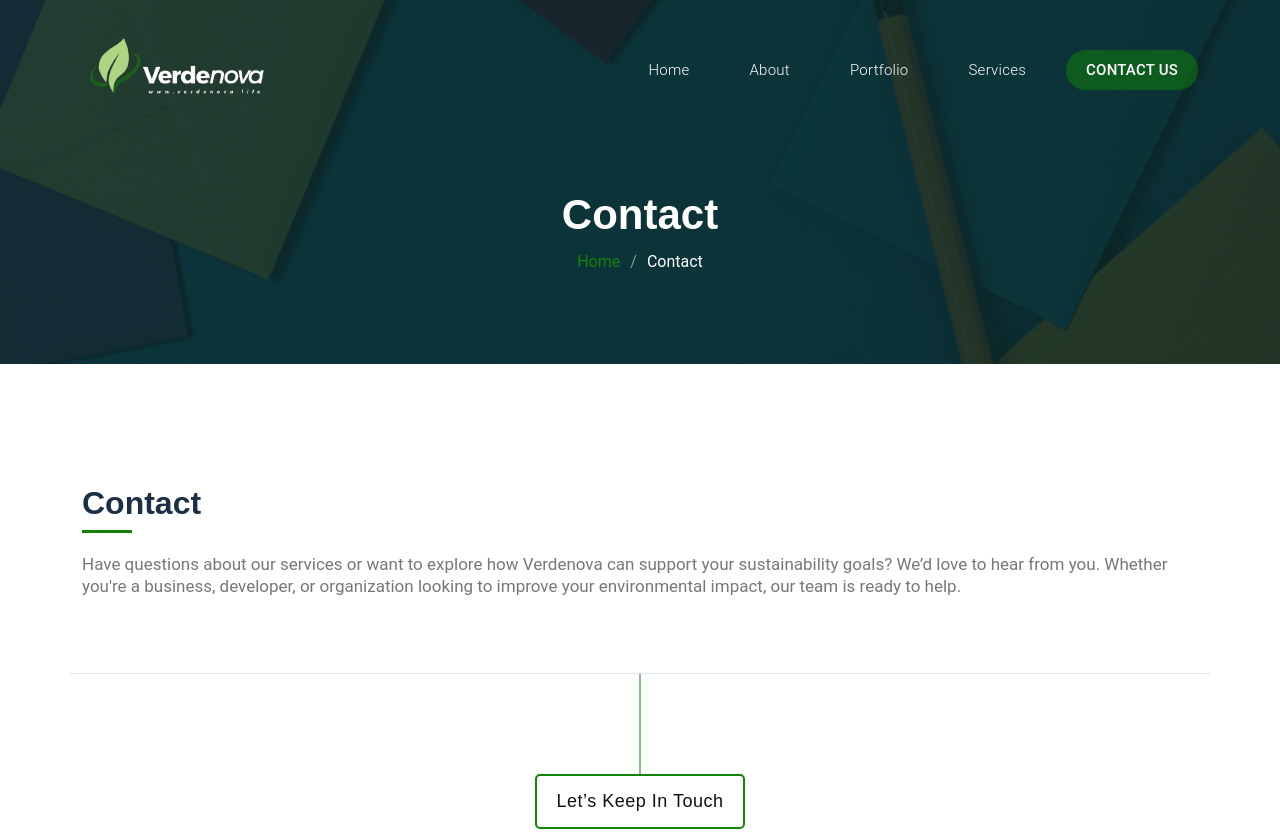
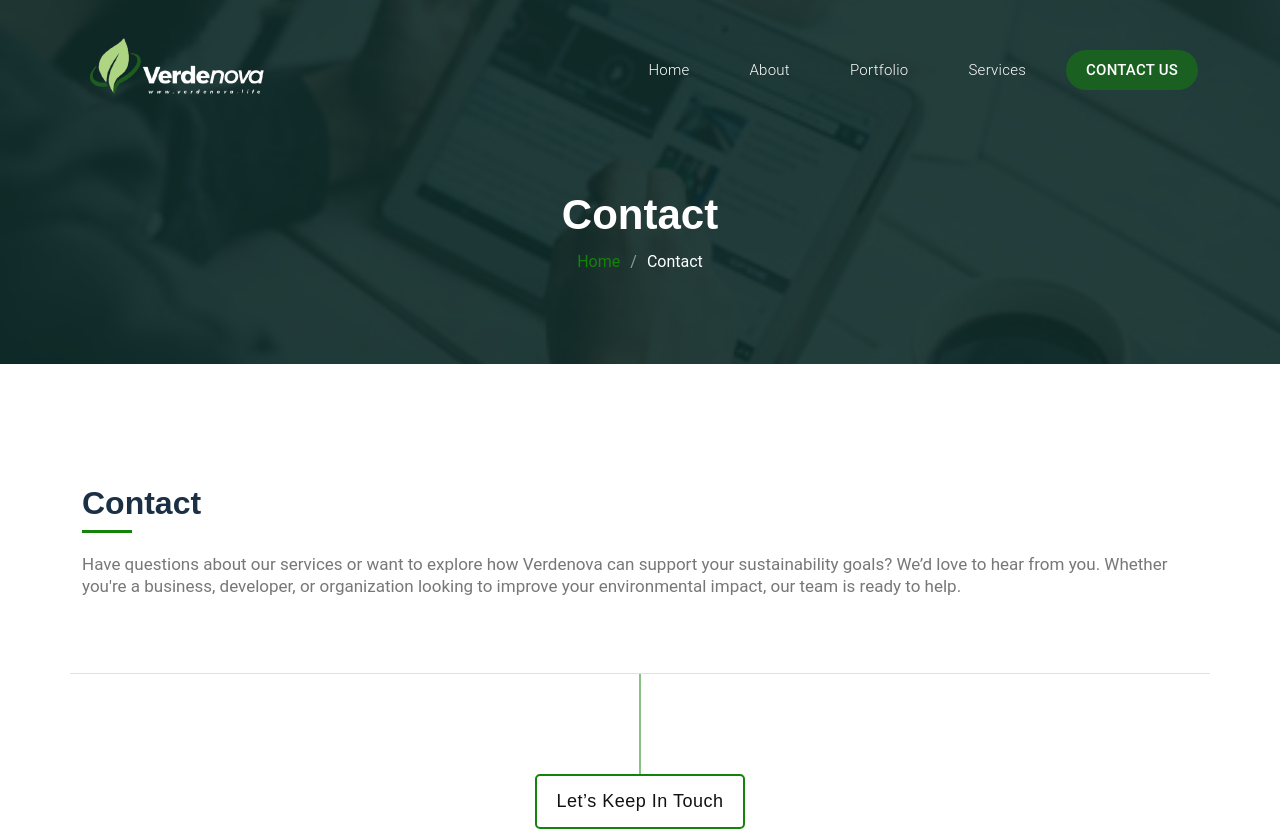
Before and after one commit to osazuwajoshua/Verdenova, a plain HTML site: page contact.html in a window 1280 px wide. Shown: the top 832 px of the page. Drawn offline with nearby package versions, Linux system fonts and the light colour scheme.

Commit message:
Update contact.html

```diff
--- a/contact.html
+++ b/contact.html
@@ -66,7 +66,7 @@ service.html">Services</a></li>
     </div>
   </header>
          <!-- Page Title -->
-   <div class="page-title header-text" style="background-image: url(assets/images/contact.jpg);">
+   <div class="page-title header-text" style="background-image: url(assets/images/service-bg.jpg);">
     <div class="container">
       <h1>Contact</h1>
       <nav class="breadcrumbs">
```
